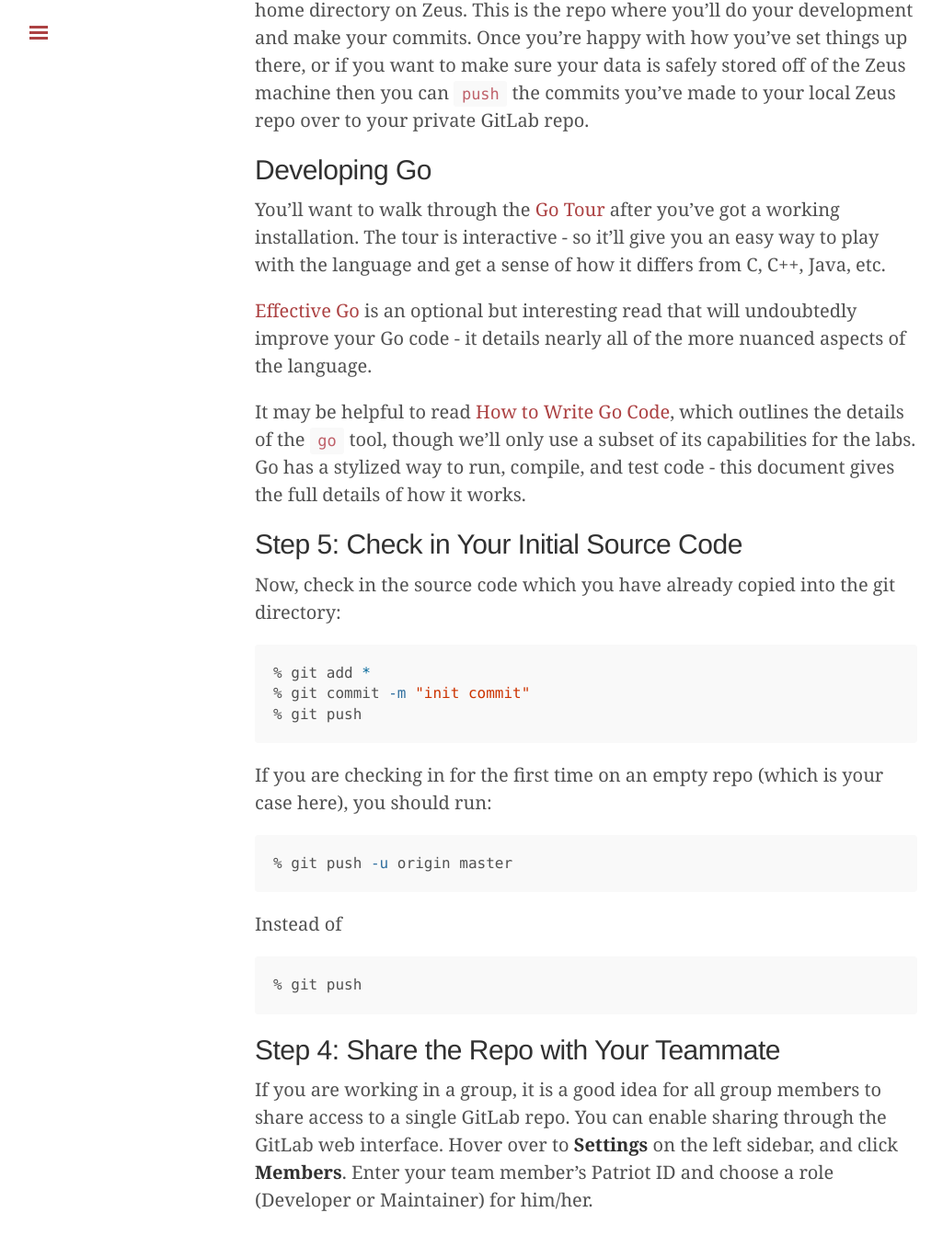
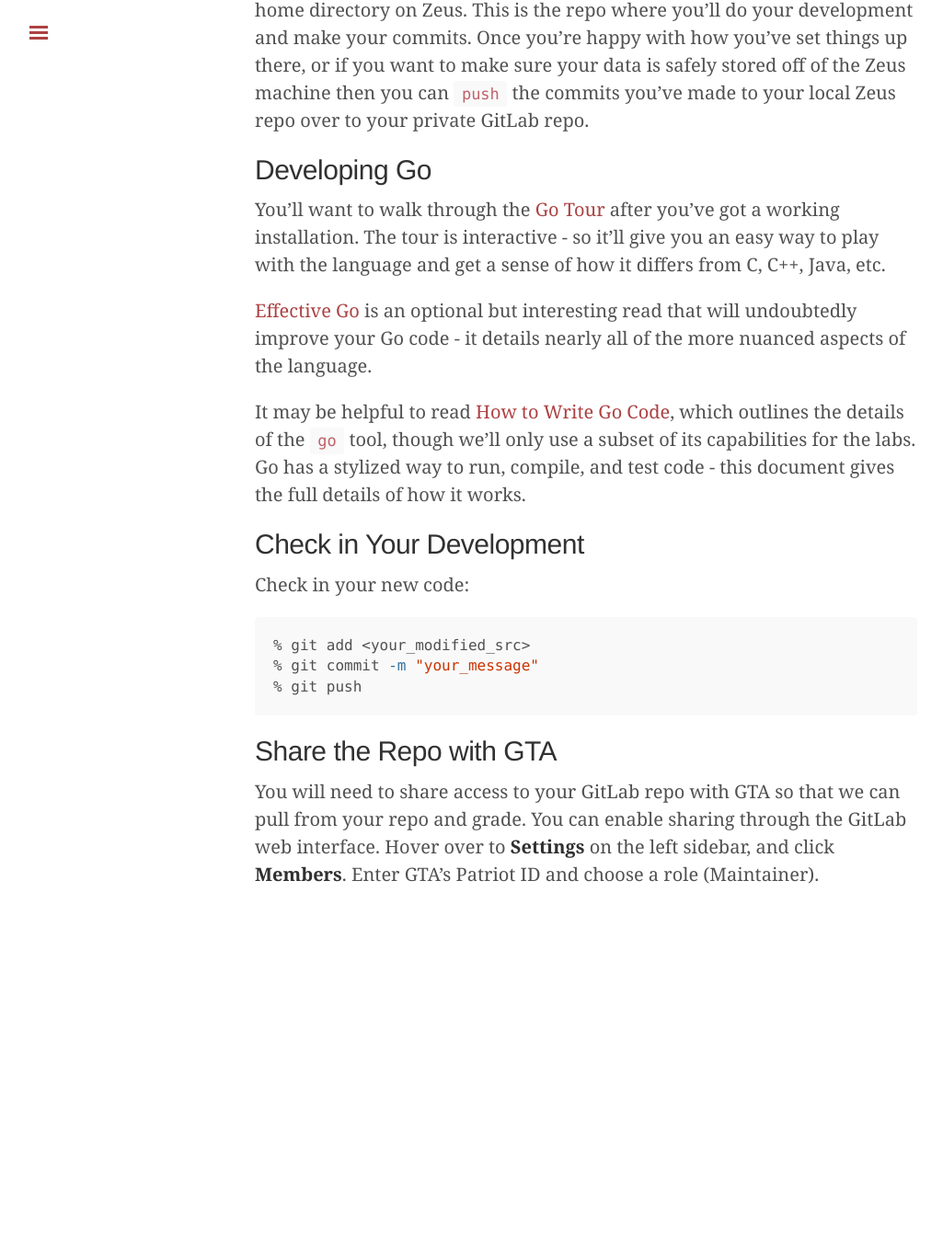
Before and after one commit to tddg/cs475-fall21, a Jekyll site: the page built from gitlab_setup.md, in a window 1280 px wide and 1400 px high, scrolled down 4255 px. Shown: the top 1356 px of the window at 92% size, without its empty margins (3-1028 px from the left). Built offline with Jekyll 4.4.1, drawn with Linux system fonts in a browser that asks for light colours; after the commit the page ends 5301 px from its top, so only the background shows below that.

Commit message:
gitlab etc

````diff
--- a/_data/news.yml
+++ b/_data/news.yml
@@ -1,3 +1,3 @@
 
-- date: <strong>08/08/2021</strong>
+- date: <strong>08/12/2021</strong>
   headline: "Course website is online."
--- a/gitlab_setup.md
+++ b/gitlab_setup.md
@@ -200,33 +200,23 @@ labs. Go has a stylized way to run, compile, and test code - this
 document gives the full details of how it works.
 
 
-## Step 5: Check in Your Initial Source Code
 
-Now, check in the source code which you have already copied into the git directory:
+## Check in Your Development
+
+Check in your new code:
 
 ```bash
-% git add *
-% git commit -m "init commit"
+% git add <your_modified_src>
+% git commit -m "your_message"
 % git push
 ```
 
-If you are checking in for the first time on an empty repo (which is your case here),
-you should run:
 
-```bash
-% git push -u origin master
-```
 
-Instead of
+## Share the Repo with GTA
 
-```bash
-% git push
-```
-
-## Step 4: Share the Repo with Your Teammate
-
-If you are working in a group, it is a good idea for all group
-members to share access to a single GitLab repo. You can enable
-sharing through the GitLab web interface. Hover over to **Settings**
-on the left sidebar, and click **Members**. Enter your team member's
-Patriot ID and choose a role (Developer or Maintainer) for him/her.
+You will need to share access to your GitLab repo with GTA so that we
+can pull from your repo and grade. You can enable sharing through the
+GitLab web interface. Hover over to **Settings** on the left sidebar,
+and click **Members**. Enter GTA's Patriot ID and choose a role
+(Maintainer).
````
Also changed, not shown: info.md (+1 -1 lines), lab0.md (+7 -7 lines).
